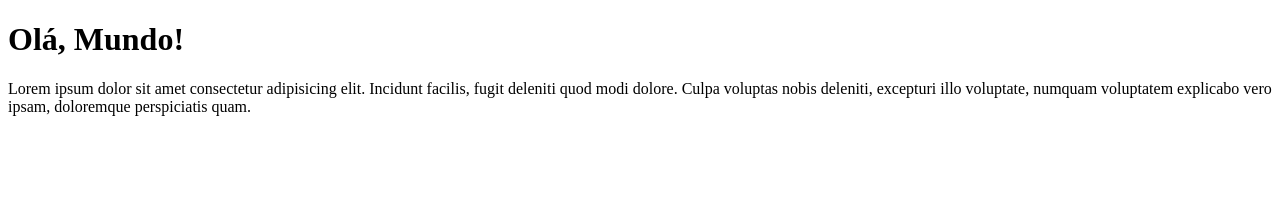
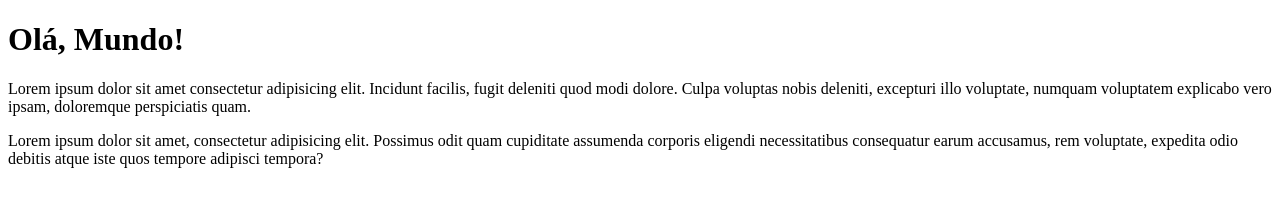
Before and after one commit to awmarques/OlaMundo, a plain HTML site: page site-exemplo/index.html in a window 1280 px wide. Drawn offline with Linux system fonts and the light colour scheme.

Commit message:
Update index.html
Criação de um parágrafo

```diff
--- a/site-exemplo/index.html
+++ b/site-exemplo/index.html
@@ -8,5 +8,7 @@
 <body>
     <h1>Olá, Mundo!</h1>
     <p>Lorem ipsum dolor sit amet consectetur adipisicing elit. Incidunt facilis, fugit deleniti quod modi dolore. Culpa voluptas nobis deleniti, excepturi illo voluptate, numquam voluptatem explicabo vero ipsam, doloremque perspiciatis quam.</p>
+
+    <p>Lorem ipsum dolor sit amet, consectetur adipisicing elit. Possimus odit quam cupiditate assumenda corporis eligendi necessitatibus consequatur earum accusamus, rem voluptate, expedita odio debitis atque iste quos tempore adipisci tempora?</p>
 </body>
 </html>
```
